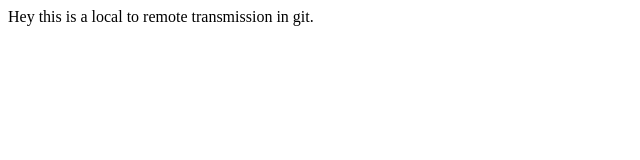
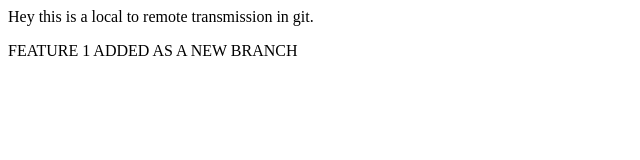
Before and after one commit to ru-cheetah/Local, a plain HTML site: page index.html in a window 1280 px wide. Shown: the whole page, without its empty margins (0-640 px from the left). Drawn offline with Linux system fonts and the light colour scheme.

Commit message:
Feature 1 changes

```diff
--- a/index.html
+++ b/index.html
@@ -1,3 +1,6 @@
 <p>
     Hey this is a local to remote transmission in git.
 </p>
+<h>
+    FEATURE 1 ADDED AS A NEW BRANCH
+</h>
--- a/styles.css
+++ b/styles.css
@@ -1,3 +1,6 @@
 p{
     color: blue;
+};
+h{
+    color: blueviolet;
 }
```
